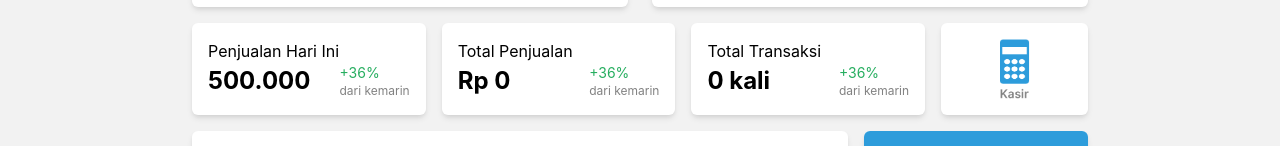
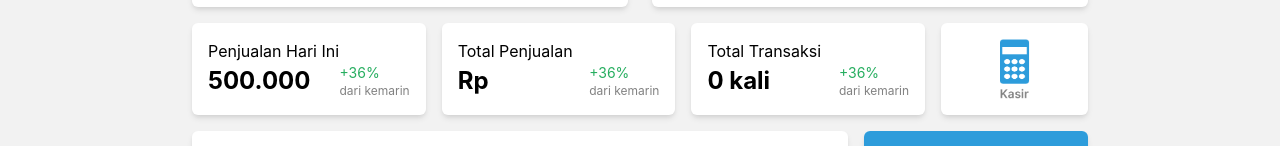
Before and after one commit to syamtrax/SembApp-Project, a React (Create React App) app in the folder frontend/: page / in a window 1280 px wide. Shown: the part 361-507 px from the top of the page. Built offline with nearby package versions, Linux system fonts and the light colour scheme; no server answers.

Commit message:
improve dikit

```diff
--- a/frontend/src/pages/dashboard.js
+++ b/frontend/src/pages/dashboard.js
@@ -9,7 +9,7 @@ import axios from "axios";
 
 const Dashboard = () => {
   const [transaction, setTransaction] = useState([]);
-  const [earning, setEarning] = useState(0);
+  const [earning, setEarning] = useState("");
 
 
   useEffect(()=>{
@@ -22,7 +22,9 @@ const Dashboard = () => {
 
   const getTransaction = async() =>{
     const response = await axios.get('http://localhost:5000/transaction');
+    const value = response.data.toString().replace(/\B(?=(\d{3})+(?!\d))/g, ".");
     setTransaction(response.data);
+
   }
 
   const getTotalTransaction = async() =>{
@@ -32,7 +34,8 @@ const Dashboard = () => {
 
   const getSumTransaction = async() => {
     const response = await axios.get('http://localhost:5000/totalprice')
-    setEarning(response.data)
+    const value = response.data.toString().replace(/\B(?=(\d{3})+(?!\d))/g, ".");
+    setEarning(value);
   }
 
   return (
@@ -116,7 +119,10 @@ const Dashboard = () => {
                       <div>{trans.paymenttype}</div>
                     </td>
                     <td className = "w-48">
-                      <div className="text-lg font-bold">Rp {trans.price}</div>
+                      <div className="text-lg font-bold">Rp {
+                        trans.price.toString().replace(/\B(?=(\d{3})+(?!\d))/g, ".")
+                      }
+                      </div>
                       <div>{trans.date}</div>
                     </td>
                     <td className = "w-32">{trans.member}</td>
--- a/frontend/tailwind.config.js
+++ b/frontend/tailwind.config.js
@@ -268,6 +268,7 @@ module.exports = {
         '"Segoe UI Emoji"',
         '"Segoe UI Symbol"',
         '"Noto Color Emoji"',
+        '"Inter',
       ],
       serif: [
         "ui-serif",
@@ -288,7 +289,7 @@ module.exports = {
         "monospace",
       ],
       nunito: ["nunito", "sans-serif"],
-      inter : ["inter"]
+      inter : ["inter", "sans-serif"]
     },
     fontSize: {
       xs: ["0.75rem", { lineHeight: "1rem" }],
```
